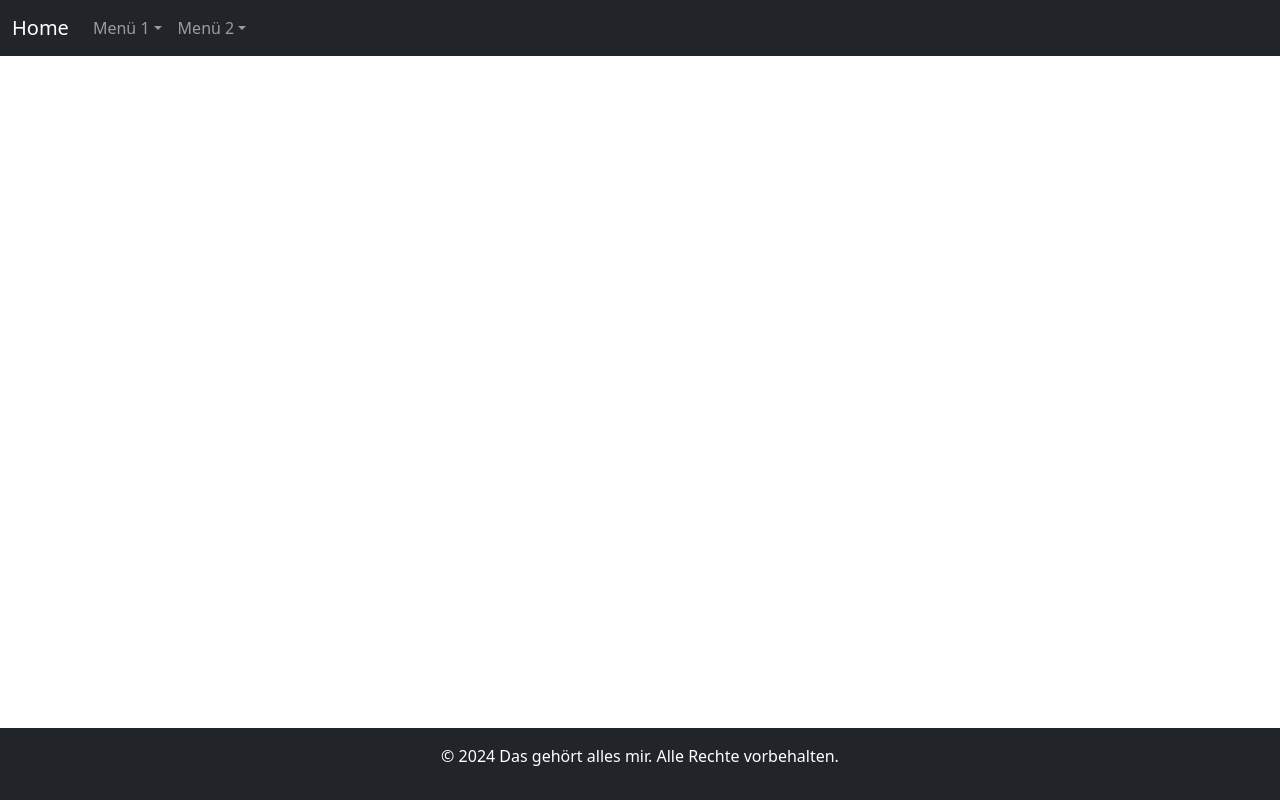
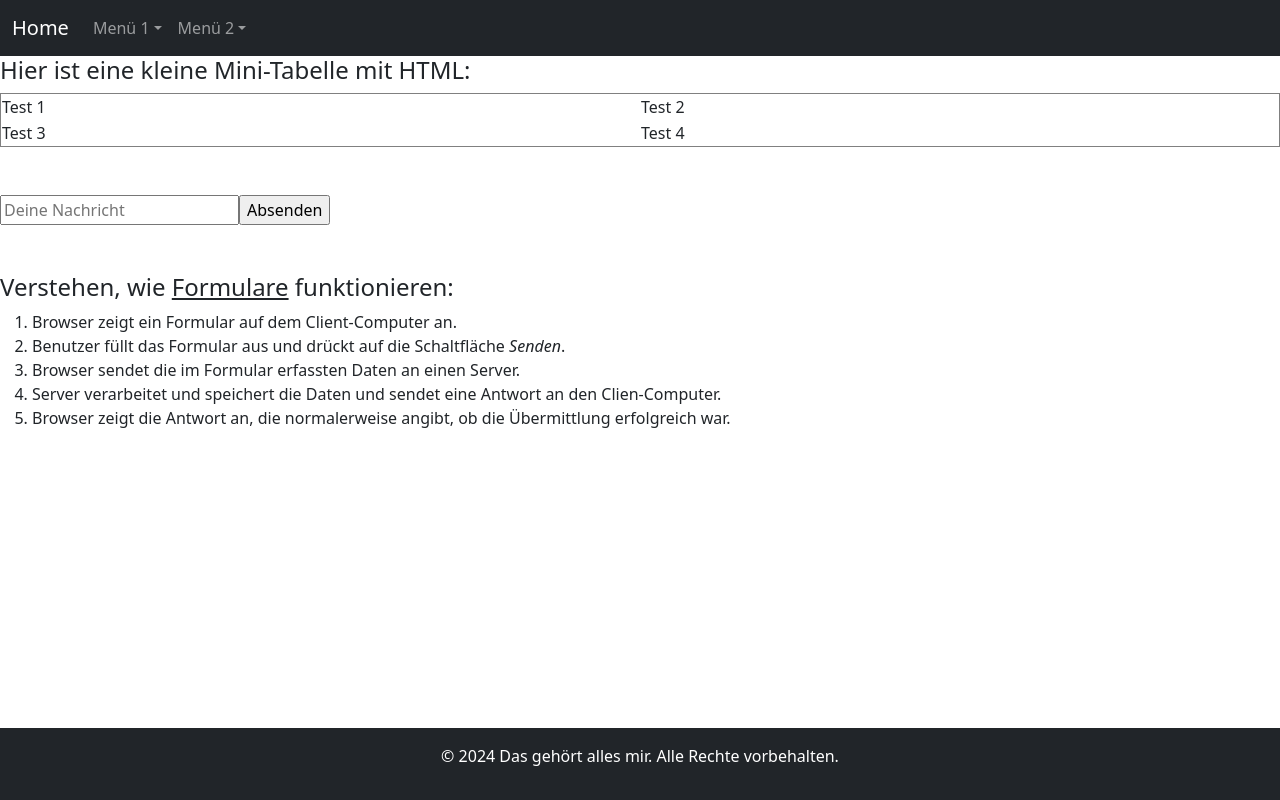
Before and after one commit to SirRazac/my-frontend-project, a React (Create React App) app: page /htmltutorial in a window 1280 px wide. Built offline with nearby package versions, Linux system fonts and the light colour scheme.

Commit message:
added some html basics on new page

```diff
--- a/src/App.jsx
+++ b/src/App.jsx
@@ -19,6 +19,7 @@
 import QrCode from "./pages/qrcode/qrcode.jsx";
 import Weather from "./pages/weather/weather.jsx";
 import Recipe from "./pages/recipe/recipe.jsx";
+import HtmlTutorial from "./pages/htmltutorial/htmltutorial.jsx";
 
 // ------------------------------------------------------------------------------
 // Class
@@ -38,7 +39,7 @@
     link: "#about",
     subItems: [
       { label: "Rezept Generator", link: "/recipe" },
-      { label: "Submenu 2", link: "#about/sub2" },
+      { label: "HTML-Tutorial", link: "/htmltutorial" },
       { label: "Submenu 3", link: "#about/sub3" },
     ],
   }
@@ -57,6 +58,7 @@
               <Route path="/qrcode" element={<QrCode />} />
               <Route path="/weather" element={<Weather />} />
               <Route path="/recipe" element={<Recipe />} />
+              <Route path="/htmltutorial" element={<HtmlTutorial />} />
             </Routes>
             <footer className="bg-dark text-white text-center py-3 mt-auto">
               <div className="container">
--- /dev/null
+++ b/src/pages/htmltutorial/htmltutorial.jsx
@@ -0,0 +1,44 @@
+// ------------------------------------------------------------------------------
+// Import Packages
+// ------------------------------------------------------------------------------
+import React, { Component } from "react";
+
+// ------------------------------------------------------------------------------
+// Class
+// ------------------------------------------------------------------------------
+class HtmlTutorial extends Component {
+  state = {};
+  render() {
+    return (
+      <>
+        <h4>Hier ist eine kleine Mini-Tabelle mit HTML:</h4>
+<table align="left" border="1">
+  <tr>
+    <td>Test 1</td>
+    <td>Test 2</td>
+  </tr>
+  <tr>
+    <td>Test 3</td>
+    <td>Test 4</td>
+  </tr>
+</table>
+<br /><br />
+<form action="mailto:mail@fabiankipp.de" method="POST">
+  <input type="text" placeholder="Deine Nachricht" />
+  <input type="submit" value="Absenden" />
+</form>
+<br /><br />
+<h4>Verstehen, wie <u>Formulare</u> funktionieren:</h4>
+<ol>
+    <li>Browser zeigt ein Formular auf dem Client-Computer an.</li>
+    <li>Benutzer füllt das Formular aus und drückt auf die Schaltfläche <em>Senden</em>.</li>
+    <li>Browser sendet die im Formular erfassten Daten an einen Server.</li>
+    <li>Server verarbeitet und speichert die Daten und sendet eine Antwort an den Clien-Computer.</li>
+    <li>Browser zeigt die Antwort an, die normalerweise angibt, ob die Übermittlung erfolgreich war.</li>
+</ol>
+      </>
+    );
+  }
+}
+
+export default HtmlTutorial;
```
